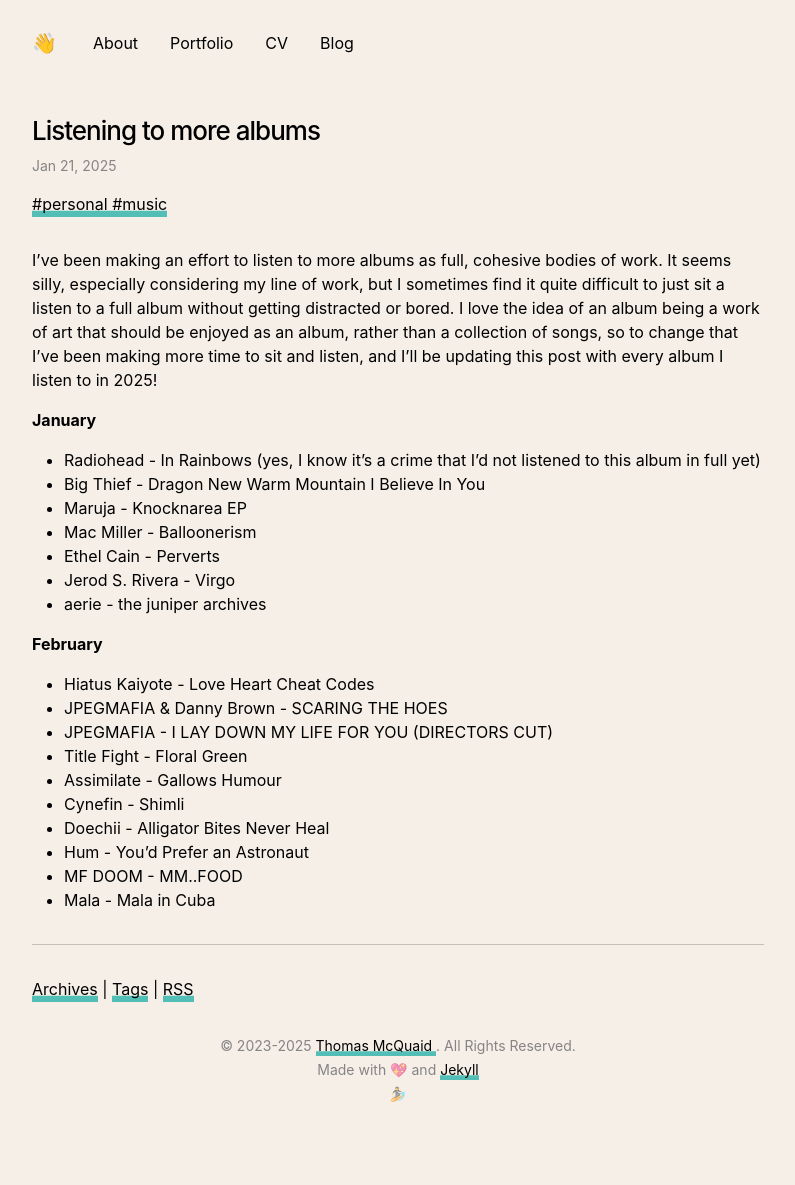
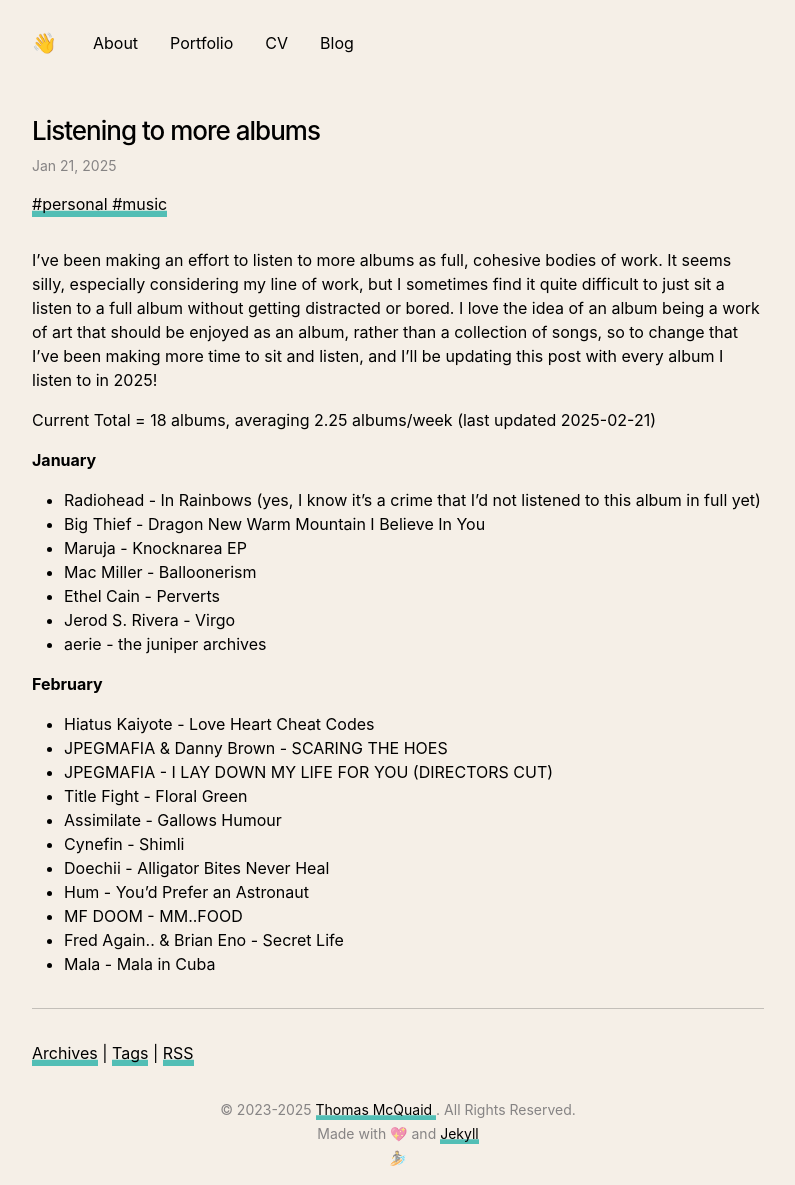
Before and after one commit to thomasmcquaidee/thomasmcquaidee.github.io, a Jekyll site: the page built from _posts/2025-01-21-listening-to-more-albums.md, in a window 1280 px wide. Shown: the whole page, without its empty margins (242-1037 px from the left). Built offline with Jekyll 4.4.1, drawn with Linux system fonts in a browser that asks for light colours; before the commit the page ends 1121 px from its top, so only the background shows below that.

Commit message:
Update 2025-01-21-listening-to-more-albums.md

```diff
--- a/_posts/2025-01-21-listening-to-more-albums.md
+++ b/_posts/2025-01-21-listening-to-more-albums.md
@@ -8,6 +8,9 @@
 ---
 
 I've been making an effort to listen to more albums as full, cohesive bodies of work. It seems silly, especially considering my line of work, but I sometimes find it quite difficult to just sit a listen to a full album without getting distracted or bored. I love the idea of an album being a work of art that should be enjoyed as an album, rather than a collection of songs, so to change that I've been making more time to sit and listen, and I'll be updating this post with every album I listen to in 2025!
+
+Current Total = 18 albums, averaging 2.25 albums/week (last updated 2025-02-21)
+
 
 **January**
 - Radiohead - In Rainbows (yes, I know it's a crime that I'd not listened to this album in full yet)
@@ -28,4 +31,5 @@
 - Doechii - Alligator Bites Never Heal
 - Hum - You'd Prefer an Astronaut
 - MF DOOM - MM..FOOD
+- Fred Again.. & Brian Eno - Secret Life
 - Mala - Mala in Cuba
```
